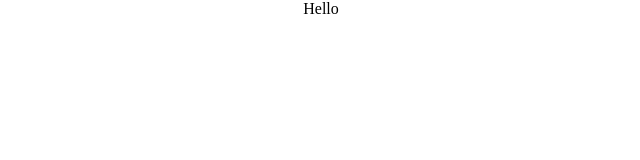
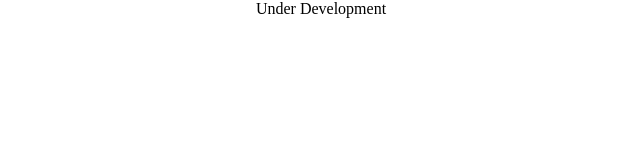
Before and after one commit to sayed-cse/portfolio, a plain HTML site: page index.html in a window 1280 px wide. Shown: the whole page, without its empty margins (319-959 px from the left). Drawn offline with Linux system fonts and the light colour scheme.

Commit message:
Portfolio

```diff
--- a/index.html
+++ b/index.html
@@ -5,6 +5,6 @@
 		<style>html{height: 100%}body{margin: 0;padding: 0;height: 100%}div{text-align: center;margin: 0 auto;width:100%;height:100%;}</style>
 	</head>
 	<body>
-		<div>Hello</div>
+		<div>Under Development</div>
 	</body>
 </html>
```
